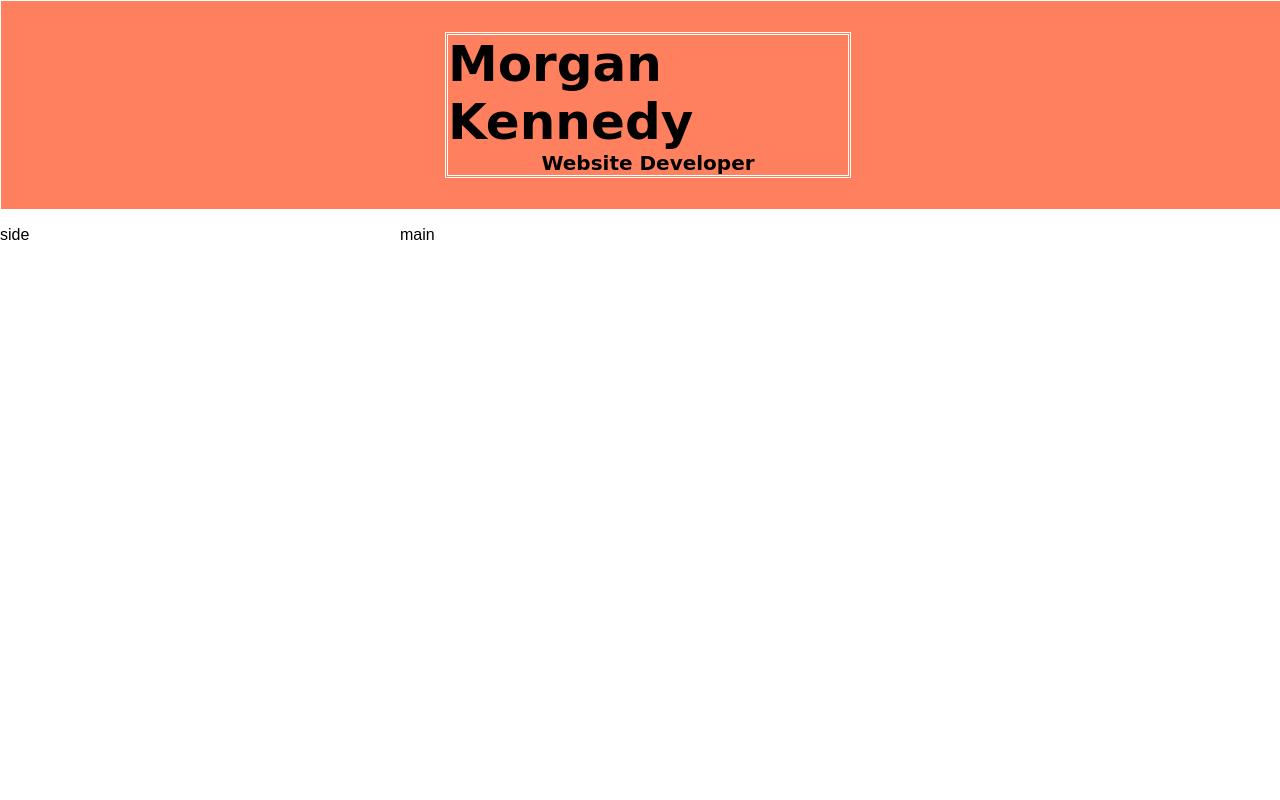
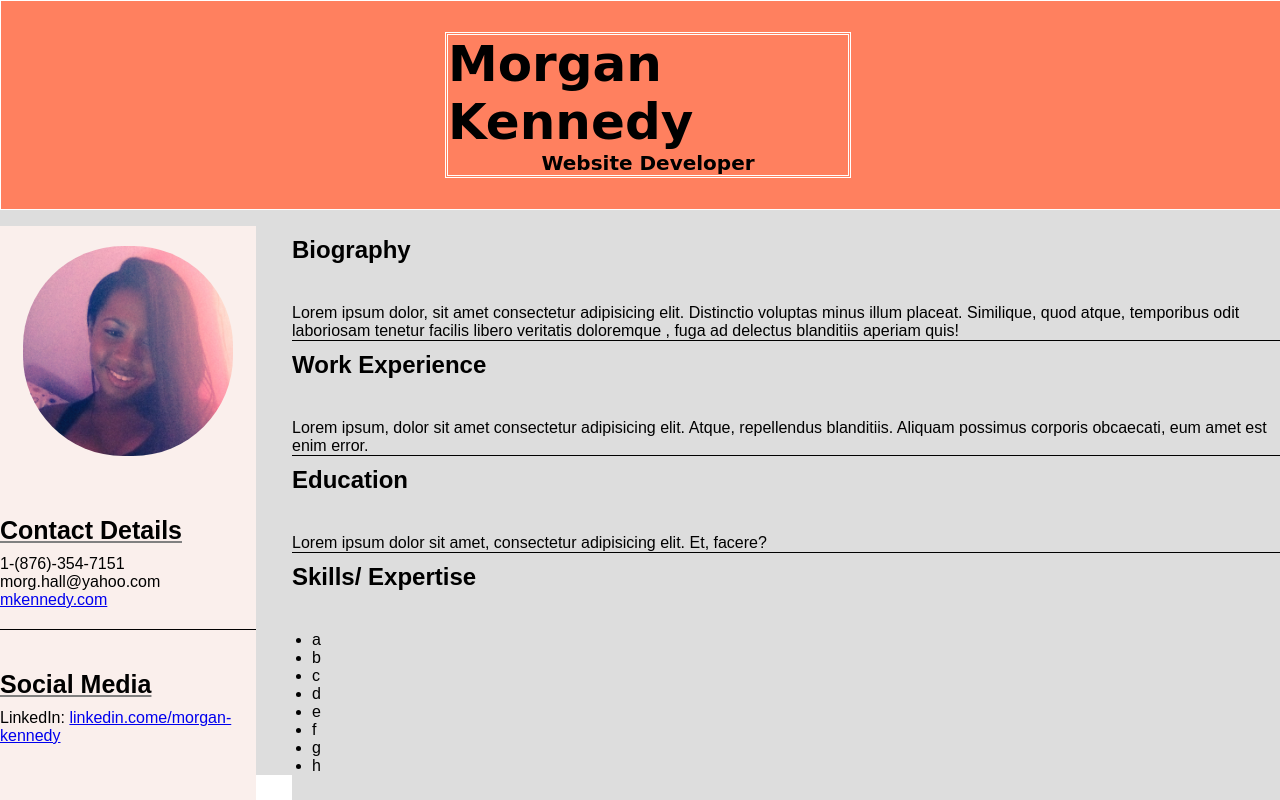
Before and after one commit to gen90/gen90.github.io, a plain HTML site: page index.html in a window 1280 px wide. Shown: the top 800 px of the page. Drawn offline with Linux system fonts and the light colour scheme; a web font is replaced by a local one.

Commit message:
Sidebar created and mainbar started

```diff
--- a/index.html
+++ b/index.html
@@ -17,13 +17,68 @@
             </div>
 
 
-            <div class = "sidebar">
-                <p>side</p>
-            </div>
 
-            <div class = "main">
-                main
-            </div>
+                <div class = "sidebar">
+                    <img src="image[18].jpeg" alt="profile pic" height = 210px width = 210px>
+                    <div class = contact>
+                        <h2>Contact Details</h2>
+                        <ul>
+                            <li>1-(876)-354-7151</li>
+                            <li><a>morg.hall@yahoo.com</a></li>
+                            <li><a href="index.html">mkennedy.com</a></li>
+                        </ul>
+                    </div>
+
+                    <div class = "social">
+                        <h2>Social Media</h2>
+                        <ul>
+                            <li>LinkedIn: <a target = "_blank" href = "https://www.linkedin.com/in/morgan-kennedy-086289166/">linkedin.come/morgan-kennedy</a></li>
+                        </ul>
+                    </div>
+                </div>
+
+                <div class = "mainbar">
+                    <div class = 'biography'>
+                        <h2>Biography</h2>
+                        <p>Lorem ipsum dolor, sit amet consectetur adipisicing elit.
+                            Distinctio voluptas minus illum placeat. Similique, quod atque,
+                            temporibus odit laboriosam tenetur facilis libero veritatis doloremque
+                            , fuga ad delectus blanditiis aperiam quis!
+                        </p>
+                    </div>
+
+                    <div class='experience'>
+                        <h2>Work Experience</h2>
+                        <p>Lorem ipsum, dolor sit amet consectetur adipisicing elit. Atque, repellendus blanditiis.
+                            Aliquam possimus corporis obcaecati, eum amet est enim error.
+                        </p>
+                    </div>
+
+                    <div class = 'education'>
+                        <h2>Education</h2>
+                        <p>Lorem ipsum dolor sit amet,
+                            consectetur adipisicing elit. Et, facere?
+                        </p>
+                    </div>
+
+                    <div class = 'skills'>
+                        <h2>Skills/ Expertise</h2>
+                        <ul id='left'>
+                            <li>a</li>
+                            <li>b</li>
+                            <li>c</li>
+                            <li>d</li>
+                        </ul>
+                        <ul id = 'right'>
+                            <li>e</li>
+                            <li>f</li>
+                            <li>g</li>
+                            <li>h</li>
+                        </ul>
+                    </div>
+
+                </div>
+
         </main>
 
 
--- a/style.css
+++ b/style.css
@@ -7,11 +7,15 @@ main{
    /* background: #ddd;*/
     font-family: Arial, Helvetica, sans-serif;
     display: grid;
-    grid-template-columns: 30% 70%;
-    grid-template-rows: 210px 1fr;
+    grid-template-rows: 210px 100%;
+    grid-template-columns: 20% 80%;
     grid-column-gap: 1em;
     grid-row-gap: 1em;
+    height:auto;
+    width: auto;
+    background: #ddd;
 }
+
 .header{
     grid-column: 1/span 2;
     background-color: #FF805F;
@@ -22,6 +26,7 @@ main{
     border: 1px solid white;
     font-family: 'Charmonman', cursive;
     font-size: 20px;
+    grid-row:1 / span 1;
 
 }
 .header.box{
@@ -35,3 +40,63 @@ main{
 .header.job.box{
     border-top:none;
 }
+
+.sidebar{
+    background-color:#FAEFEC;
+    grid-row:2/span 1;
+    grid-column:1 /span 1;
+    height: auto;
+    display:flex;
+    flex-direction:column;
+    justify-content: flex-start;
+
+}
+.sidebar img{
+    border-radius: 100px;
+    justify-items: center;
+    align-self: center;
+    margin-bottom:50px;
+    margin-top: 20px;
+
+}
+.sidebar p{
+    align-self: center;
+    justify-items: center;
+    font-family:'PT Serif', serif;
+    font-size: 25px;
+}
+.sidebar h2{
+    font-family:'Kodchasan', sans-serif;
+    font-size: 25px;
+    text-decoration: underline solid grey;
+    padding-bottom: 10px;
+}
+
+.contact{
+    padding-top: 10px;
+    border-bottom: 1.5px solid #000;
+    padding-bottom:20px;
+    margin-bottom: 40px;
+}
+
+.mainbar{
+    display: flex;
+    background: #ddd;
+    flex-direction: column;
+    grid-column: 2 /span 1;
+    grid-row:2 / span 1;
+    margin-left:20px;
+
+}
+.mainbar h2{
+
+    margin-bottom: 20px;
+    padding-bottom: 20px;
+    padding-top: 10px;
+}
+.mainbar ul{
+    margin-left:20px;
+}
+.mainbar p{
+    border-bottom: 1px solid black;
+}
```
